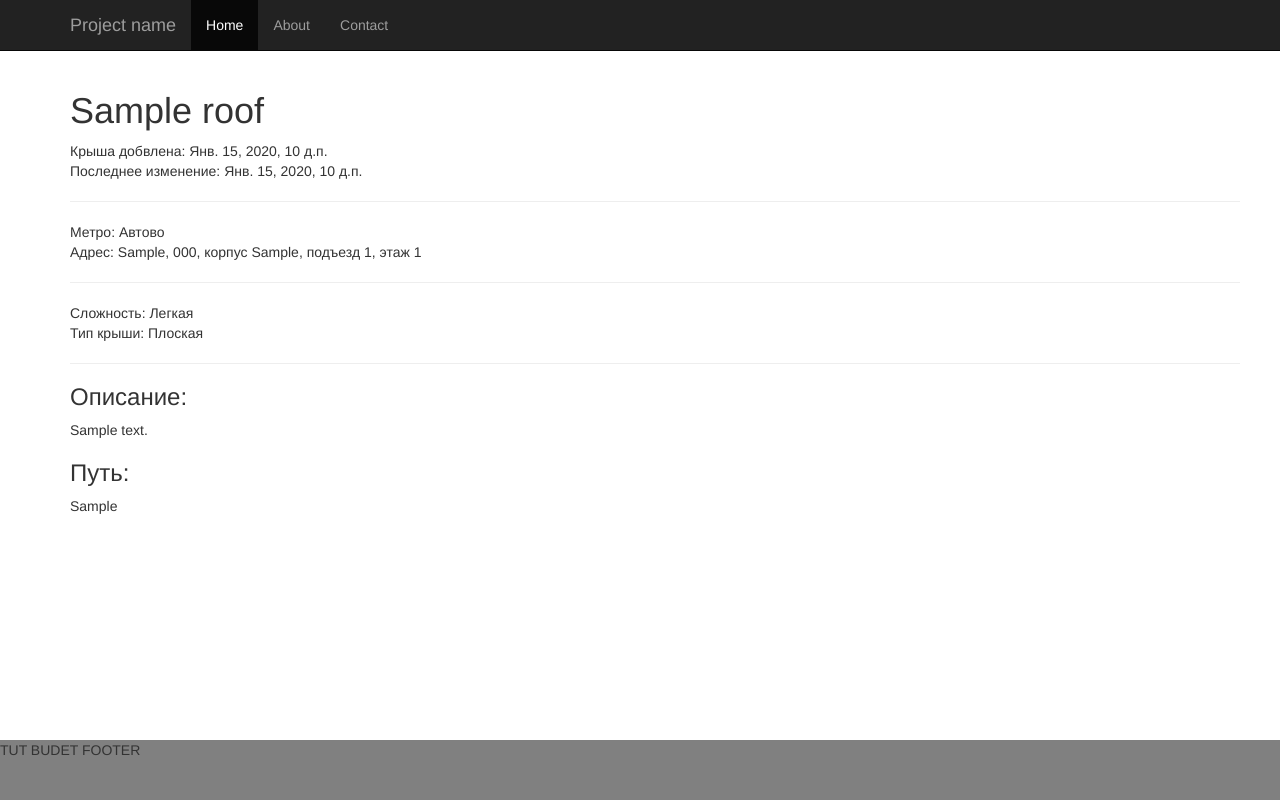
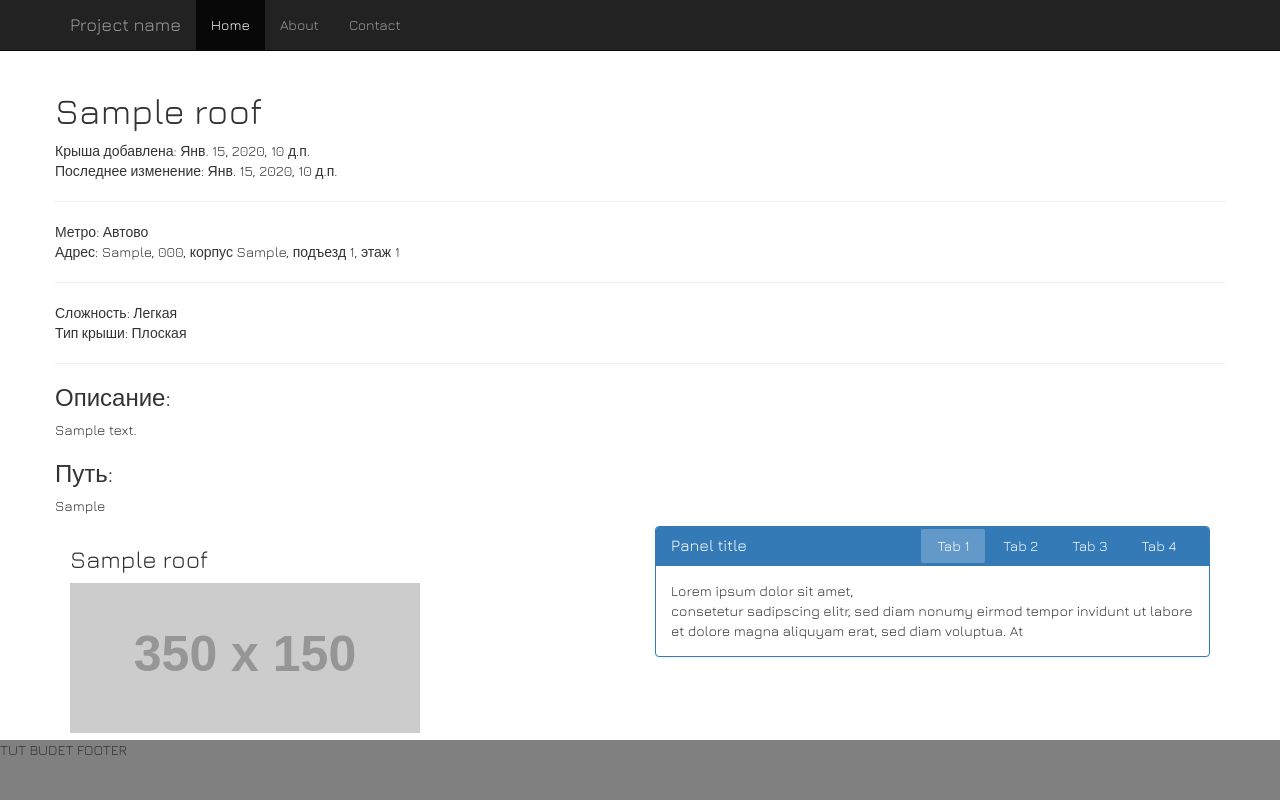
Before and after one commit to ixnet/roofs_frontend, a Django app: a page that uses roofs_project/templates/base.html in a window 1280 px wide. Run offline with Django 3.2, Linux system fonts and the light colour scheme; tables that the repository leaves empty hold one stand-in row (values such as "Sample post"); grey boxes labelled with a size stand in for pictures from a placeholder-image service; some libraries are stand-ins or nearby versions.

Commit message:
detail template

```diff
--- a/roofs_project/assets/css/styles.css
+++ b/roofs_project/assets/css/styles.css
@@ -6,8 +6,7 @@ html {
 body {
     /* Margin bottom by footer height */
     margin-bottom: 60px !important;
-    font-family: 'Jura', sans-serif;
-    font-size:13px;
+    font-family: 'Jura', sans-serif !important;
 
 }
 
@@ -43,3 +42,43 @@ body {
   height: 60px;
   background-color: grey;
 }
+
+/*Panel tabs*/
+.panel-tabs {
+    position: relative;
+    bottom: 30px;
+    clear:both;
+    border-bottom: 1px solid transparent;
+}
+
+.panel-tabs > li {
+    float: left;
+    margin-bottom: -1px;
+}
+
+.panel-tabs > li > a {
+    margin-right: 2px;
+    margin-top: 4px;
+    line-height: .85;
+    border: 1px solid transparent;
+    border-radius: 4px 4px 0 0;
+    color: #ffffff;
+}
+
+.panel-tabs > li > a:hover {
+    border-color: transparent;
+    color: #ffffff;
+    background-color: transparent;
+}
+
+.panel-tabs > li.active > a,
+.panel-tabs > li.active > a:hover,
+.panel-tabs > li.active > a:focus {
+    color: #fff;
+    cursor: default;
+    -webkit-border-radius: 2px;
+    -moz-border-radius: 2px;
+    border-radius: 2px;
+    background-color: rgba(255,255,255, .23);
+    border-bottom-color: transparent;
+}
--- a/roofs_project/templates/base.html
+++ b/roofs_project/templates/base.html
@@ -79,7 +79,7 @@
     {% block javascript %}
       <script src="{% static 'js/scripts.js' %}"></script>
       <script src="{% static 'js/bootstrap.js' %}"></script>
-      <script src="https://ajax.googleapis.com/ajax/libs/jquery/1.11.3/j.."></script>
+      <script src="https://ajax.googleapis.com/ajax/libs/jquery/1.11.3/jquery.min.js"></script>
     {% endblock javascript %}
 
   </body>
--- a/roofs_project/templates/roof/detail.html
+++ b/roofs_project/templates/roof/detail.html
@@ -3,10 +3,9 @@
 {% block title %}{{ roof.title }}{% endblock title %}
 
 {% block content %}
-  <div class="container">
   <div class="row">
     <h1>{{ roof.title }}</h1>
-      Крыша добвлена: {{ roof.created }}<br/>
+    Крыша добавлена: {{ roof.created }}<br/>
     Последнее изменение: {{ roof.updated }}<hr/>
     Метро: {{ roof.metro }}<br/>
     Адрес: {{ roof.address}}<br/><hr/>
@@ -17,5 +16,47 @@
     <h3>Путь:</h3>
     <p>{{ roof.route }}</p>
   </div>
+
+  <div class="row">
+    <div class="col-sm-6">
+      <h3>{{ roof.title }}</h3>
+      <img src="http://placehold.it/350x150">
+    </div>
+    <div class="col-sm-6">
+      <!--<ul class="nav nav-tabs">-->
+      <!--  <li role="presentation" class="active"><a href="#tab1">Home</a></li>-->
+      <!--  <li role="presentation"><a href="#tab2">Profile</a></li>-->
+      <!--  <li role="presentation"><a href="#tab3">Messages</a></li>-->
+      <!--</ul>-->
+      <!--<div class="tab-pane active" id="tab1"><h1>TAB 1<br>CONTENT</h1></div>-->
+      <!--<div class="tab-pane" id="tab2"><h1>TAB 2<br>CONTENT</h1></div>-->
+      <!--<div class="tab-pane" id="tab2"><h1>TAB 3<br>CONTENT</h1></div>-->
+        <div class="panel panel-primary">
+          <div class="panel-heading">
+              <h3 class="panel-title">Panel title</h3>
+              <span class="pull-right">
+                  <!-- Tabs -->
+                  <ul class="nav panel-tabs">
+                      <li class="active"><a href="#tab1" data-toggle="tab">Tab 1</a></li>
+                      <li><a href="#tab2" data-toggle="tab">Tab 2</a></li>
+                      <li><a href="#tab3" data-toggle="tab">Tab 3</a></li>
+                      <li><a href="#tab4" data-toggle="tab">Tab 4</a></li>
+                  </ul>
+              </span>
+          </div>
+          <div class="panel-body">
+              <div class="tab-content">
+                  <div class="tab-pane active" id="tab1">Lorem ipsum dolor sit amet, consetetur sadipscing elitr, sed diam nonumy eirmod tempor invidunt ut labore et dolore magna aliquyam erat, sed diam voluptua. At</div>
+                  <div class="tab-pane" id="tab2">Lorem ipsum dolor sit amet, consetetur sadipscing elitr, sed diam nonumy eirmod tempor invidunt ut labore et dolore magna aliquyam erat, sed diam voluptua. At vero eos et accusam et justo duo dolores et ea rebum. Stet clita kasd gubergren, no sea takimata sanctus est Lorem ipsum dolor sit amet. Lorem ipsum dolor sit amet, consetetur sadipscing elitr, sed diam nonumy eirmod tempor invidunt ut labore et dolore magna aliquyam erat, sed diam voluptua. At vero eos et accusam et justo duo dolores et ea rebum. Stet clita kasd gubergren, no sea takimata sanctus est Lorem ipsum dolor sit amet.</div>
+                  <div class="tab-pane" id="tab3">Lorem ipsum dolor sit amet, consetetur sadipscing elitr, sed diam nonumy eirmod tempor invidunt ut labore et dolore magna aliquyam erat, sed diam voluptua. At vero eos et accusam et justo duo dolores et ea rebum. Stet clita kasd gubergren, no sea takimata sanctus est Lorem ipsum dolor sit amet.</div>
+                  <div class="tab-pane" id="tab4">Lorem ipsum dolor sit amet, consetetur sadipscing elitr, sed diam nonumy eirmod tempor invidunt ut labore et dolore magna aliquyam erat, sed diam voluptua. At vero eos et accusam et justo duo dolores et ea rebum. Stet clita kasd gubergren, no sea takimata sanctus est Lorem ipsum dolor sit amet. Lorem ipsum dolor sit amet, consetetur sadipscing elitr, sed diam nonumy eirmod tempor invidunt ut labore et dolore magna aliquyam erat, sed diam voluptua. At vero eos et accusam et justo duo dolores et ea rebum. Stet clita kasd gubergren, no sea takimata sanctus est Lorem ipsum dolor sit amet. Lorem ipsum dolor sit amet, consetetur sadipscing elitr, sed diam nonumy eirmod tempor invidunt ut labore et dolore magna aliquyam erat, sed diam voluptua. At vero eos et accusam et justo duo dolores et ea rebum. Stet clita kasd gubergren, no sea takimata sanctus est Lorem ipsum dolor sit amet.
+
+                      Duis autem vel eum iriure dolor in hendrerit in vulputate velit esse molestie consequat, vel illum dolore eu feugiat nulla facilisis at vero eros et accumsan et iusto odio dignissim qui blandit praesent luptatum zzril delenit augue duis dolore te feugait nulla facilisi. Lorem ipsum dolor sit amet,</div>
+              </div>
+          </div>
+      </div>
+
+
+    </div>
   </div>
 {% endblock content %}
```
Lines whose indentation alone changed are shown as unchanged.
